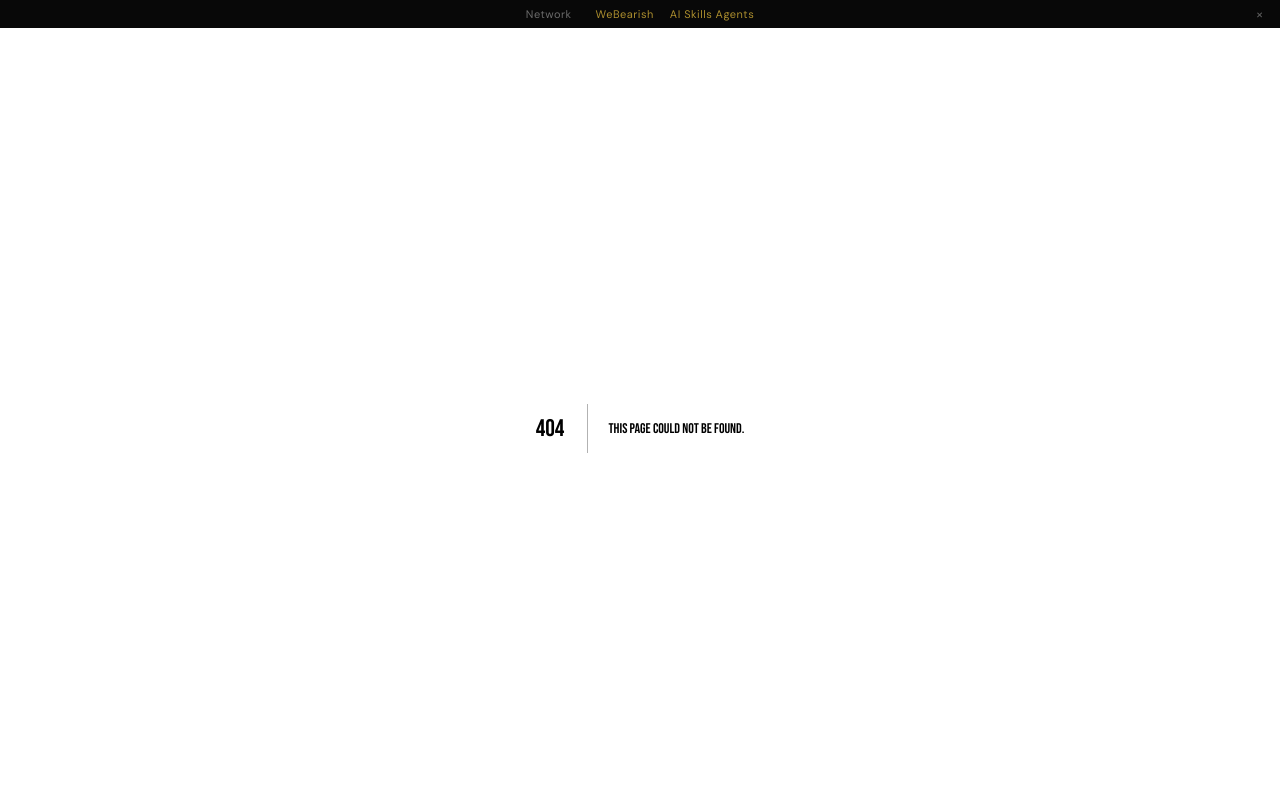
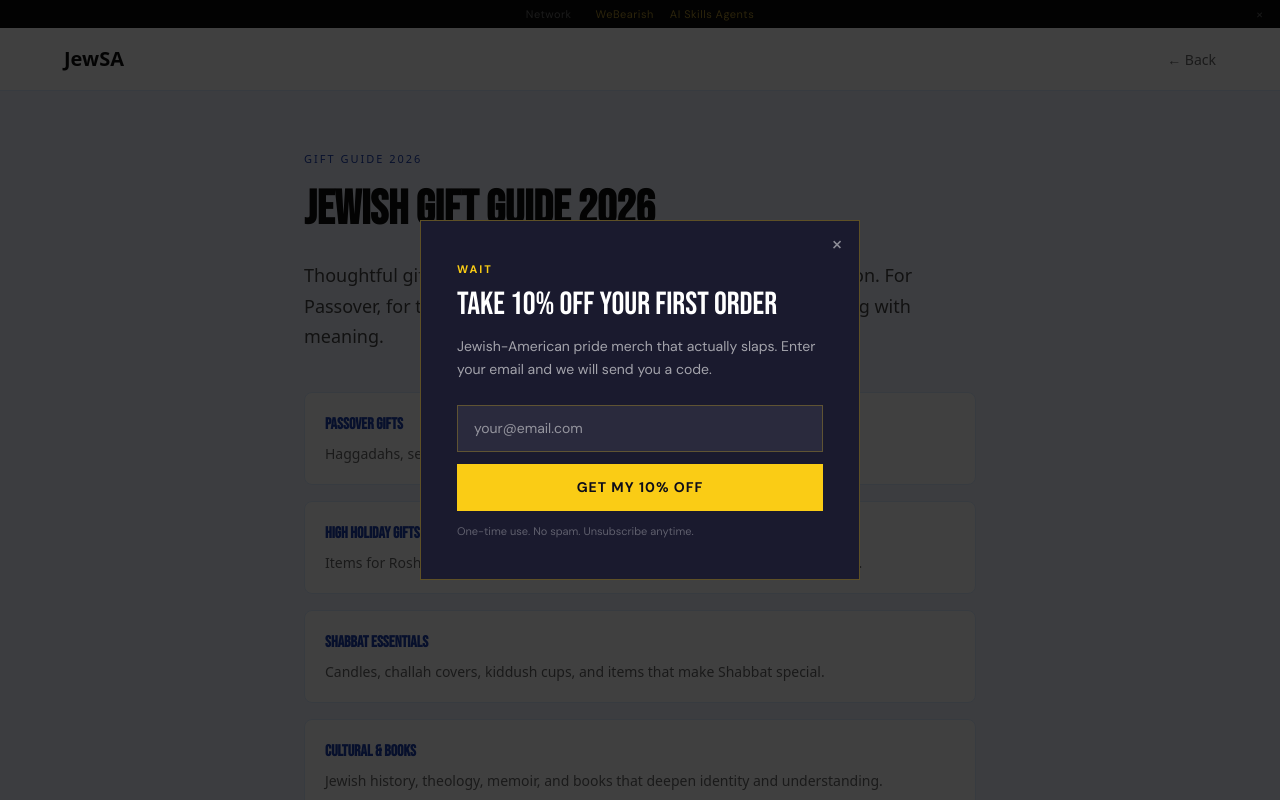
Before and after one commit to abigailleahgoldberg/jewsa-app, a Next.js app: page /jewish-gift-guide in a window 1280 px wide. Before the commit this address had no page. Shown: the top 800 px of the page. Built offline with nearby package versions, Linux system fonts and the light colour scheme.

Commit message:
feat: add Jewish gift guide landing page

```diff
--- /dev/null
+++ b/app/jewish-gift-guide/page.tsx
@@ -0,0 +1,45 @@
+import Link from "next/link";
+import type { Metadata } from "next";
+export const metadata: Metadata = {
+  title: "Jewish Gift Guide 2026: Passover, Holidays, and Year-Round | JewSA",
+  description: "Thoughtful Jewish gifts for Passover, the High Holidays, and everyday. Gifts with meaning that celebrate Jewish culture and identity.",
+};
+export default function JewishGiftGuidePage() {
+  const G = "#1E40AF";
+  const categories = [
+    {name:"Passover Gifts",desc:"Haggadahs, seder plates, matzah covers, and ritual items for the holiday."},
+    {name:"High Holiday Gifts",desc:"Items for Rosh Hashanah and Yom Kippur — books, ritual items, prayer materials."},
+    {name:"Shabbat Essentials",desc:"Candles, challah covers, kiddush cups, and items that make Shabbat special."},
+    {name:"Cultural & Books",desc:"Jewish history, theology, memoir, and books that deepen identity and understanding."},
+    {name:"Jewelry & Wearables",desc:"Chai pendants, mezuzahs, Star of David pieces, and wearable expressions of identity."},
+    {name:"Home & Decor",desc:"Wall art, decorative items, menorahs, and pieces that bring Jewish aesthetics home."},
+  ];
+  return (
+    <div style={{minHeight:"100vh",background:"#F0F4FF",color:"#0D0D0D",fontFamily:"system-ui,sans-serif"}}>
+      <nav style={{padding:"16px 5vw",borderBottom:"1px solid #DBEAFE",display:"flex",justifyContent:"space-between",alignItems:"center",background:"white"}}>
+        <Link href="/" style={{fontWeight:900,fontSize:20,color:"#0D0D0D",textDecoration:"none"}}>JewSA</Link>
+        <Link href="/blog" style={{color:"#666",textDecoration:"none",fontSize:14}}>← Back</Link>
+      </nav>
+      <div style={{maxWidth:800,margin:"0 auto",padding:"60px 5vw"}}>
+        <div style={{fontSize:11,letterSpacing:"2px",color:G,marginBottom:16}}>GIFT GUIDE 2026</div>
+        <h1 style={{fontSize:"clamp(28px,4vw,48px)",fontWeight:900,lineHeight:1.1,marginBottom:24}}>Jewish Gift Guide 2026</h1>
+        <p style={{fontSize:18,color:"#444",lineHeight:1.7,marginBottom:40}}>Thoughtful gifts that celebrate Jewish identity, culture, and tradition. For Passover, for the holidays, for any time you want to give something with meaning.</p>
+
+        <div style={{display:"grid",gap:16,marginBottom:40}}>
+          {categories.map((c,i) => (
+            <div key={i} style={{background:"white",border:"1px solid #DBEAFE",borderRadius:8,padding:"20px",cursor:"pointer",transition:"all 0.2s",_hover:{borderColor:G,boxShadow:`0 0 0 1px ${G}`}}}>
+              <h3 style={{fontWeight:700,fontSize:16,marginBottom:6,color:G}}>{c.name}</h3>
+              <p style={{fontSize:14,color:"#666",margin:0}}>{c.desc}</p>
+            </div>
+          ))}
+        </div>
+
+        <div style={{background:G,color:"white",padding:"36px",borderRadius:8,textAlign:"center"}}>
+          <h2 style={{fontSize:20,fontWeight:900,marginBottom:12}}>Shop Our Curated Selection</h2>
+          <p style={{fontSize:15,opacity:0.9,marginBottom:20,lineHeight:1.6}}>Browse carefully selected gifts with authentic Jewish meaning. Each item includes context on its cultural significance.</p>
+          <Link href="/shop" style={{background:"white",color:G,fontWeight:800,fontSize:14,padding:"12px 28px",textDecoration:"none",borderRadius:4,display:"inline-block"}}>Browse Gifts →</Link>
+        </div>
+      </div>
+    </div>
+  );
+}
```
